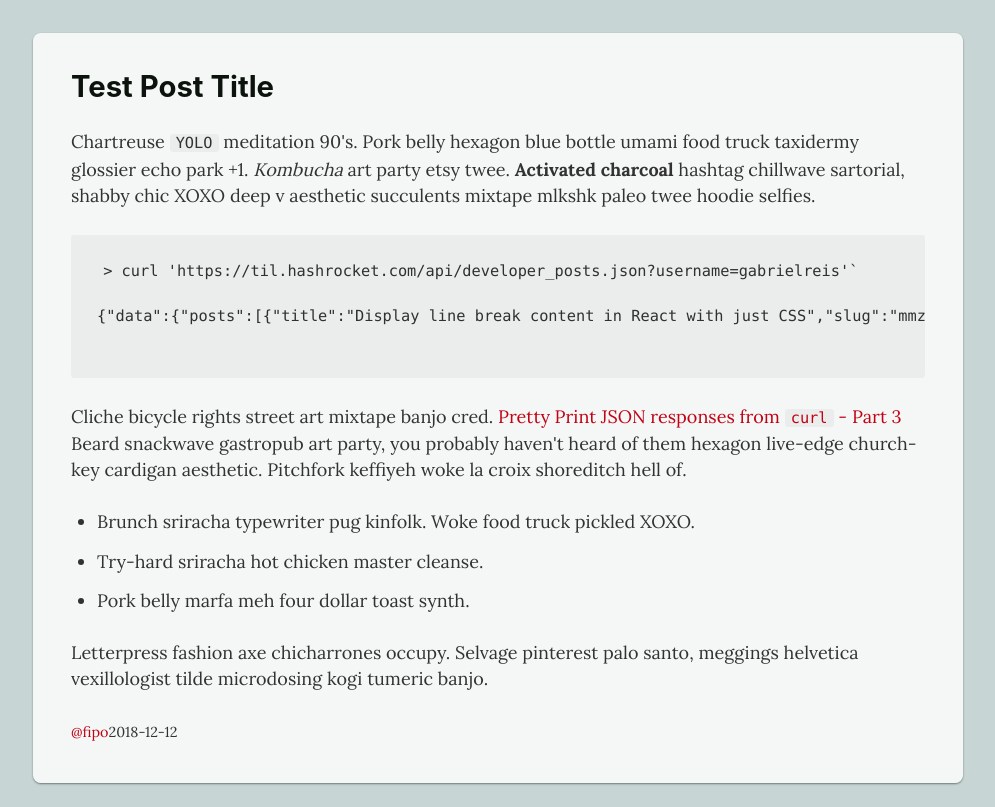
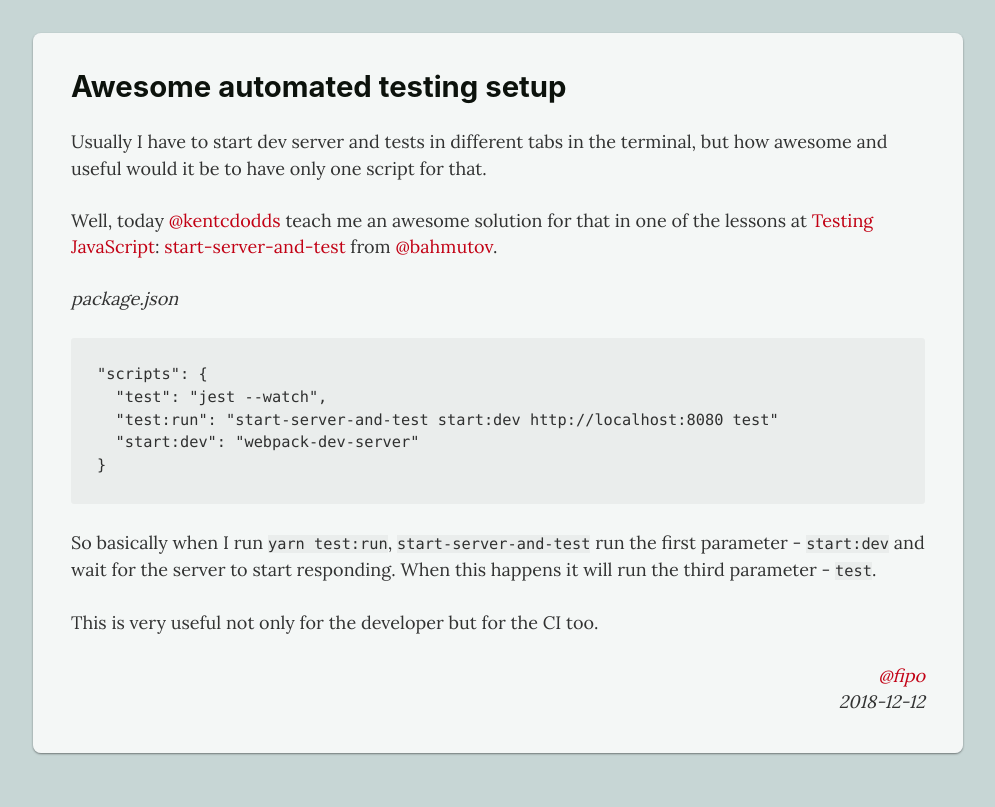
Before and after one commit to fipo/til, a Gatsby site: page / in a window 1280 px wide. Shown: the part 181-988 px from the top of the page, without its empty margins (142-1137 px from the left). After the commit the page ends 958 px from the top, so only its background shows below. Built offline with nearby package versions, Linux system fonts and the light colour scheme; Gatsby itself is replaced by a stand-in of ours; some packages are replaced by stand-ins of ours; code samples lack their colours.

Commit message:
add first till

````diff
--- a/src/components/global.css
+++ b/src/components/global.css
@@ -631,9 +631,7 @@
 }
 tt,
 code {
-  padding: 0 .4em;
   background-color: hsla(0, 0%, 0%, 0.04);
-  border-radius: 3px;
   font-family: "SFMono-Regular", Consolas, "Roboto Mono", "Droid Sans Mono",
     "Liberation Mono", Menlo, Courier, monospace;
 }
@@ -663,6 +661,11 @@
   margin: 0 auto 24px;
 }
 
+.post-author-and-date {
+  text-align: right;
+  font-style: italic;
+}
+
 @media only screen and (max-width: 480px) {
   html {
     font-size: 100%;
--- a/src/pages/index.js
+++ b/src/pages/index.js
@@ -29,15 +29,16 @@
               <Link to={node.frontmatter.path}>{node.frontmatter.title}</Link>
             </h2>
             <div dangerouslySetInnerHTML={{ __html: node.html }} />
-            <small>
+            <div className="post-author-and-date">
               <a
                 href={`https://twitter.com/${node.frontmatter.author}`}
                 target="_blanks"
               >
                 {node.frontmatter.author}
               </a>
+              <br/>
               {node.frontmatter.date}
-            </small>
+            </div>
           </article>
         );
       })}
--- a/src/pages/posts/2018-12-12.md
+++ b/src/pages/posts/2018-12-12.md
@@ -1,22 +1,23 @@
 ---
-path: "/test-post"
+path: "/start-server-and-test"
 date: "2018-12-12"
-title: "Test Post Title"
+title: "Awesome automated testing setup"
 author: "@fipo"
+channel: "npm"
 ---
 
-Chartreuse `YOLO` meditation 90's. Pork belly hexagon blue bottle umami food truck taxidermy glossier echo park +1. *Kombucha* art party etsy twee. **Activated charcoal** hashtag chillwave sartorial, shabby chic XOXO deep v aesthetic succulents mixtape mlkshk paleo twee hoodie selfies.
+Usually I have to start dev server and tests in different tabs in the terminal, but how awesome and useful would it be to have only one script for that.
 
-```bash
-> curl 'https://til.hashrocket.com/api/developer_posts.json?username=gabrielreis'`
+Well, today [@kentcdodds](https://twitter.com/kentcdodds) teach me an awesome solution for that in one of the lessons at [Testing JavaScript](https://testingjavascript.com/lessons/egghead-scripting-cypress-for-local-development-and-continuous-integration):  [start-server-and-test](https://github.com/bahmutov/start-server-and-test) from [@bahmutov](https://twitter.com/bahmutov).
 
-{"data":{"posts":[{"title":"Display line break content in React with just CSS","slug":"mmzlajavna"},{"title":"Mutations with the graphql-client Ruby gem","slug":"xej7xtsnit"},{"title":"The rest of keyword arguments 🍕","slug":"o2wiclcyjf"}]}}%
-```
+_package.json_
+```json
+"scripts": {
+  "test": "jest --watch",
+  "test:run": "start-server-and-test start:dev http://localhost:8080 test"
+  "start:dev": "webpack-dev-server"
+}
+ ```
+So basically when I run `yarn test:run`, `start-server-and-test` run the first parameter - `start:dev` and wait for the server to start responding. When this happens it will run the third parameter - `test`.
 
-Cliche bicycle rights street art mixtape banjo cred. [Pretty Print JSON responses from `curl` - Part 3](https://til.hashrocket.com/posts/9qz60qmau1-pretty-print-json-responses-from-curl-part-3) Beard snackwave gastropub art party, you probably haven't heard of them hexagon live-edge church-key cardigan aesthetic. Pitchfork keffiyeh woke la croix shoreditch hell of.
-
-* Brunch sriracha typewriter pug kinfolk. Woke food truck pickled XOXO.
-* Try-hard sriracha hot chicken master cleanse.
-* Pork belly marfa meh four dollar toast synth.
-
-Letterpress fashion axe chicharrones occupy. Selvage pinterest palo santo, meggings helvetica vexillologist tilde microdosing kogi tumeric banjo.
+This is very useful not only for the developer but for the CI too.
--- a/src/templates/blogPost.js
+++ b/src/templates/blogPost.js
@@ -24,7 +24,6 @@
   }
 }
 
-export default BlogPost;
 
 export const postQuery = graphql`
   query BlogPostByPath($path: String!) {
@@ -39,3 +38,5 @@
     }
   }
 `;
+
+export default BlogPost;
````
Also changed, not shown: 1 other file.
